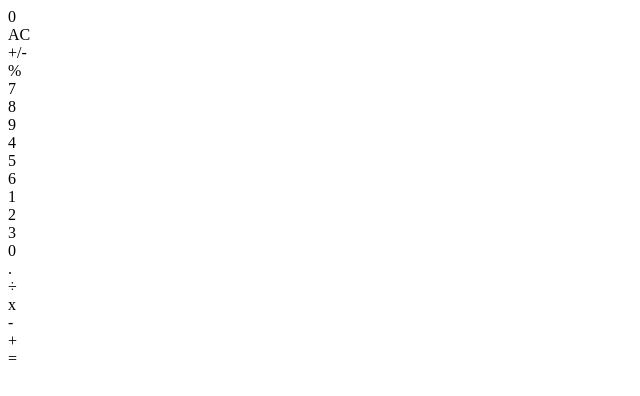
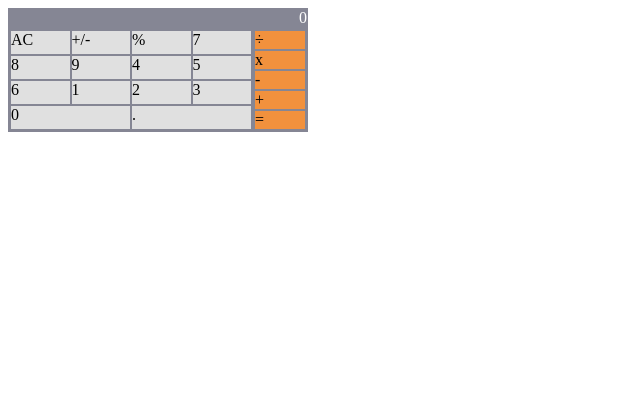
Before and after one commit to arthurborgesdev/math-magicians, a React (Create React App) app: page / in a window 1280 px wide. Shown: the top 396 px of the page, without its empty margins (0-640 px from the left). Built offline with nearby package versions, Linux system fonts and the light colour scheme.

Commit message:
First iteration that make all the keys of the calculator in the right place and with the right size

```diff
--- a/src/components/CalculatorButton.js
+++ b/src/components/CalculatorButton.js
@@ -5,7 +5,7 @@ import PropTypes from 'prop-types';
 class CalculatorButton extends React.Component {
   render() {
     const { text } = this.props;
-    return <div>{text}</div>;
+    return <div className="keyboard-button">{text}</div>;
   }
 }
 
--- a/src/index.css
+++ b/src/index.css
@@ -1,3 +1,34 @@
 .calculator-component {
+  width: 300px;
+  height: 300px;
+}
 
+.calculator-display {
+  text-align: right;
+  background-color: #858694;
+  color: #fff;
+  border: 1px solid #858694;
 }
+
+.calculator-keyboard {
+  display: flex;
+  border: 1px solid #858694;
+}
+
+.calculator-digits {
+  display: flex;
+  flex-wrap: wrap;
+  background-color: #e0e0e0;
+  border: 1px solid #858694;
+}
+
+.calculator-operators {
+  background-color: #f1913d;
+  border: 1px solid #858694;
+}
+
+.keyboard-button {
+  border: 1px solid #858694;
+  width: 50px;
+  flex-grow: 3;
+}
```
